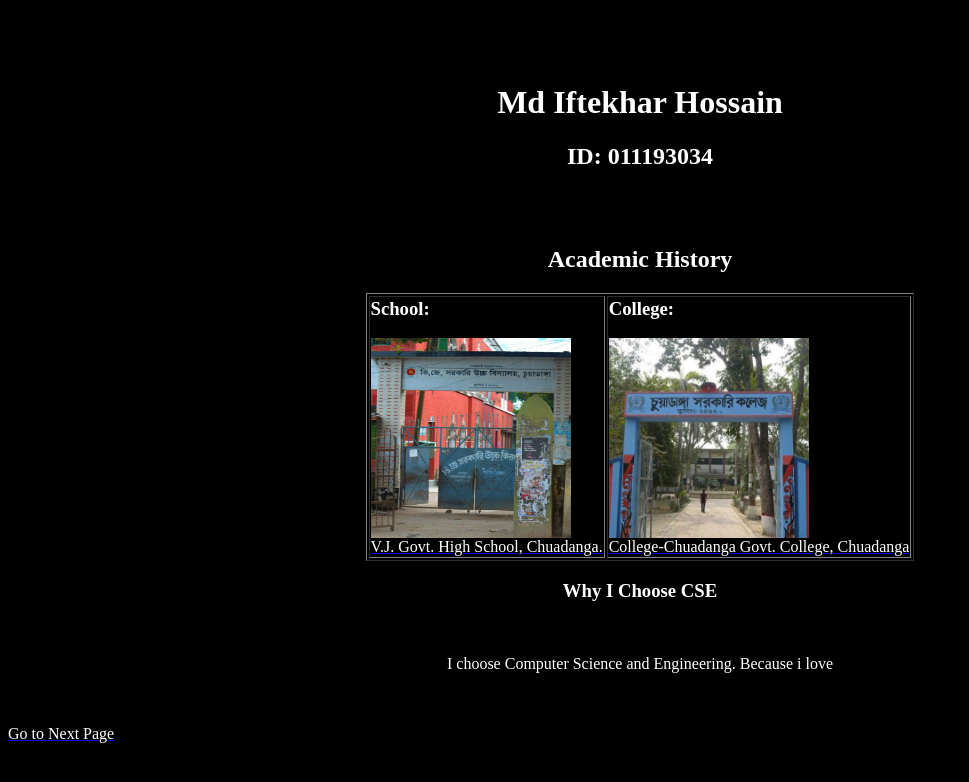
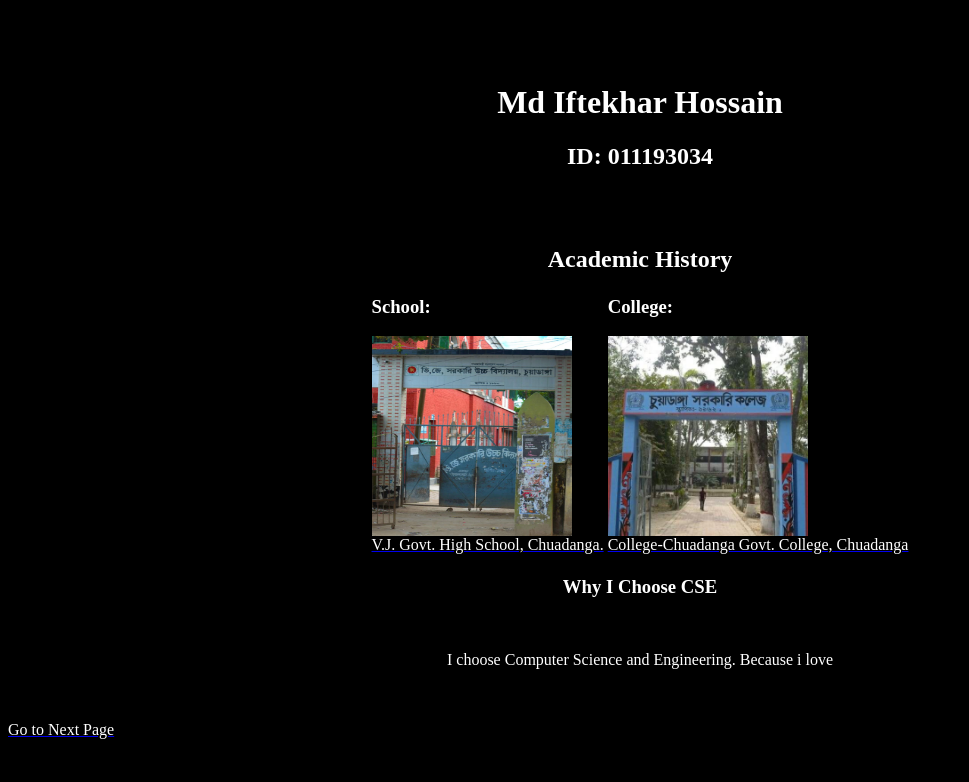
Before and after one commit to mdiftekharhossain/mdiftekharhossain.github.io, a plain HTML site: page index.html in a window 1280 px wide. Shown: the whole page, without its empty margins (0-969 px from the left). Drawn offline with Linux system fonts and the light colour scheme.

Commit message:
Update index.html

```diff
--- a/index.html
+++ b/index.html
@@ -15,7 +15,7 @@
 
     <h2><font color="white">Academic History</font></h2></center>
 
-   <table border="1" align="center"> <tr><td> <font color="white"><h3>School:</h3></font>
+   <table align="center"> <tr><td> <font color="white"><h3>School:</h3></font>
     <img src="school.jpg" height="200" width="200">
     <br><a href="https://www.facebook.com/VJschoolCD/">
      <font color="white">V.J. Govt. High School, Chuadanga.</font></a></td>
```
